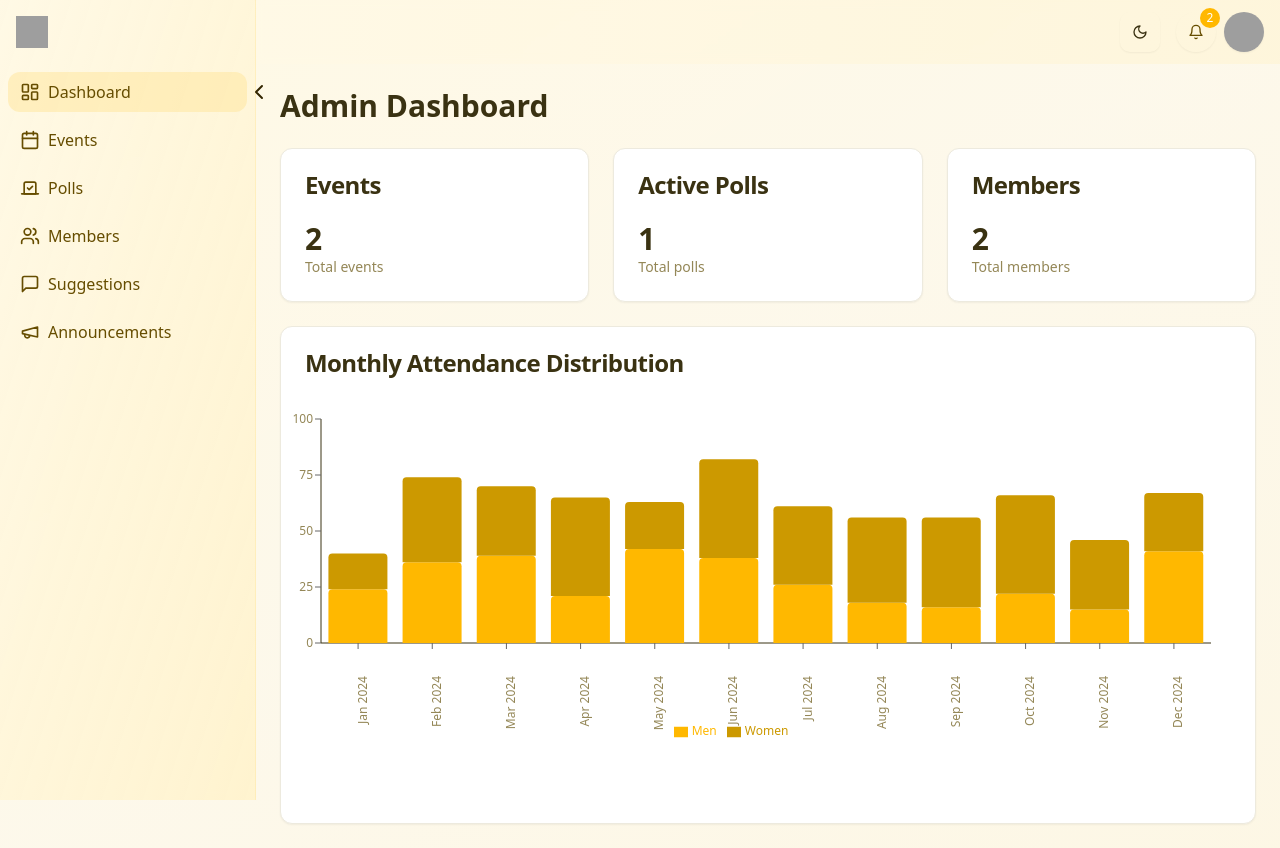
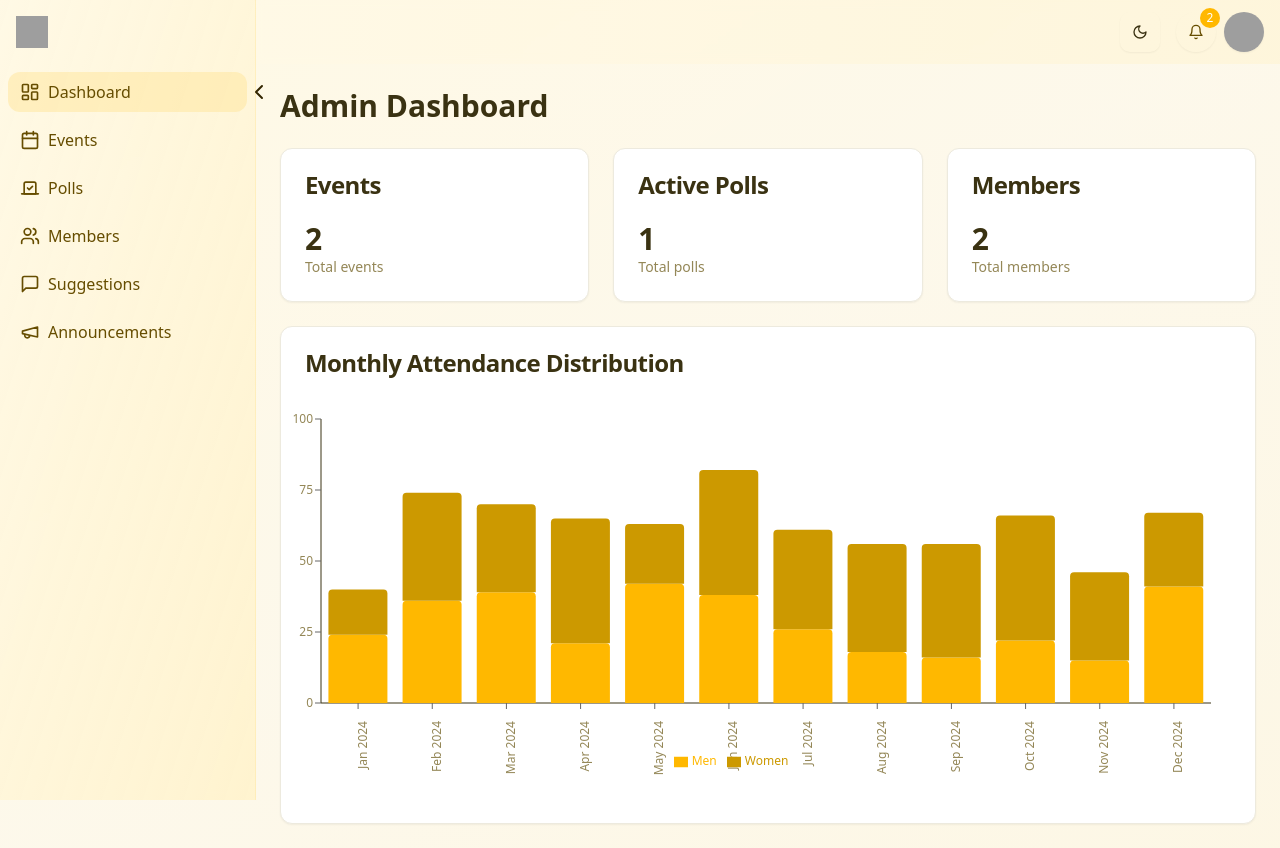
Before and after one commit to billionairedev24/youth-portal-harmony, a React (Vite) app: page /admin in a window 1280 px wide. Built offline with nearby package versions, Linux system fonts and the light colour scheme; grey boxes are pictures that could not be loaded.

Commit message:
Fix x-axis label positioning
Adjusted the positioning of the x-axis labels to align them closer to the axis, similar to the y-axis labels, for improved readability in the charts.
[skip gpt_engineer]

```diff
--- a/src/components/admin/attendance-charts.tsx
+++ b/src/components/admin/attendance-charts.tsx
@@ -41,17 +41,17 @@ export function AttendanceCharts() {
           <ResponsiveContainer width="100%" height="100%">
             <BarChart
               data={monthlyAttendanceData}
-              margin={{ top: 20, right: 20, left: -20, bottom: 60 }}
+              margin={{ top: 20, right: 20, left: -20, bottom: 20 }}
             >
               <XAxis
                 dataKey="month"
                 angle={-90}
                 textAnchor="end"
-                height={60}
+                height={40}
                 interval={0}
                 tick={{
                   fill: 'currentColor',
-                  dy: 25,
+                  dy: 10,
                 }}
                 axisLine={{ stroke: 'currentColor' }}
               />
@@ -67,8 +67,8 @@ export function AttendanceCharts() {
                 verticalAlign="bottom"
                 height={36}
                 wrapperStyle={{
-                  paddingTop: '20px',
-                  marginTop: '20px'
+                  paddingTop: '10px',
+                  marginTop: '10px'
                 }}
               />
               <Bar
```
